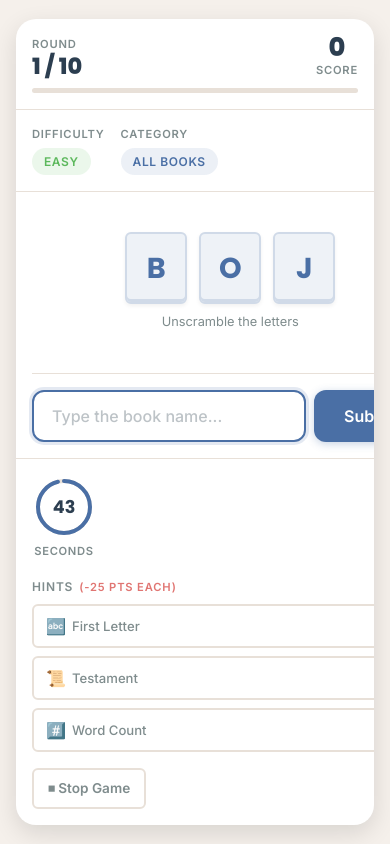
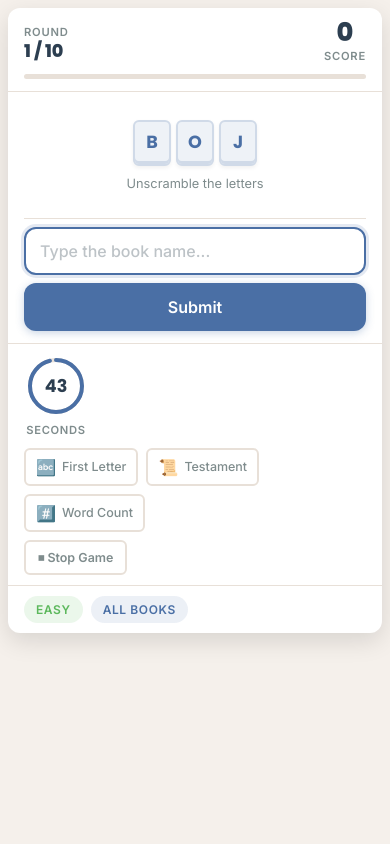
Before and after one commit to osx200/bible_scramble_game, a React (Vite) app: page / in a window 390 px wide. Both pictures are taken after a click on the button "Start Game". Built offline with nearby package versions, Linux system fonts and the light colour scheme.

Commit message:
Fixed teams mode feedback and button styling

```diff
--- a/src/components/AnswerInput/AnswerInput.module.css
+++ b/src/components/AnswerInput/AnswerInput.module.css
@@ -33,3 +33,13 @@
 .submitBtn {
   flex-shrink: 0;
 }
+
+@media (max-width: 400px) {
+  .wrapper {
+    flex-direction: column;
+  }
+
+  .input {
+    padding: 12px 14px;
+  }
+}
--- a/src/components/GameBoard/GameBoard.module.css
+++ b/src/components/GameBoard/GameBoard.module.css
@@ -194,43 +194,76 @@
 /* ── Mobile: single column ── */
 @media (max-width: 700px) {
   .wrapper {
-    padding: var(--spacing-md);
+    padding: 8px;
+    justify-content: flex-start;
+    min-height: 100dvh;
+    overflow-y: auto;
   }
 
-  .body {
-    grid-template-columns: 1fr;
+  .card {
+    border-radius: var(--radius);
+    /* let the card grow naturally — no fixed height */
   }
 
   .topStrip {
-    padding: var(--spacing-md);
+    padding: 12px var(--spacing-md);
   }
 
-  .leftSidebar {
+  .roundNumber {
+    font-size: 1.1rem;
+  }
+
+  /* Stack: center → right sidebar → left sidebar */
+  .body {
+    grid-template-columns: 1fr;
+    grid-template-rows: auto;
+  }
+
+  /* Put center first on mobile */
+  .center {
+    order: 1;
+    padding: 12px var(--spacing-md);
+    gap: var(--spacing-sm);
+  }
+
+  /* Timer + hints as a compact horizontal strip */
+  .rightSidebar {
+    order: 2;
     flex-direction: row;
     flex-wrap: wrap;
     align-items: center;
-    border-right: none;
-    border-bottom: 1px solid var(--color-border);
-    padding: var(--spacing-md);
-    gap: var(--spacing-md);
-  }
-
-  .rightSidebar {
-    flex-direction: row;
-    flex-wrap: wrap;
-    align-items: center;
+    justify-content: space-between;
     border-left: none;
     border-top: 1px solid var(--color-border);
-    padding: var(--spacing-md);
-    gap: var(--spacing-md);
+    padding: 10px var(--spacing-md);
+    gap: var(--spacing-sm);
   }
 
   .stopBtn {
     width: auto;
     margin-top: 0;
+    padding: 8px 12px;
+    font-size: 0.78rem;
   }
 
-  .center {
-    padding: var(--spacing-md);
+  /* Difficulty/category as a slim bottom strip */
+  .leftSidebar {
+    order: 3;
+    flex-direction: row;
+    flex-wrap: wrap;
+    align-items: center;
+    border-right: none;
+    border-top: 1px solid var(--color-border);
+    padding: 10px var(--spacing-md);
+    gap: var(--spacing-sm);
+  }
+
+  .sideLabel {
+    display: none;  /* hide labels on mobile to save space */
+  }
+
+  .teamBanner {
+    padding: 8px var(--spacing-md);
+    font-size: 0.82rem;
   }
 }
--- a/src/components/GameOver/GameOver.module.css
+++ b/src/components/GameOver/GameOver.module.css
@@ -147,3 +147,12 @@
   flex-direction: column;
   gap: var(--spacing-sm);
 }
+
+@media (max-width: 700px) {
+  .wrapper { padding: 12px; align-items: flex-start; overflow-y: auto; }
+  .card { padding: var(--spacing-lg); }
+  .title { font-size: 1.6rem; }
+  .stats { padding: var(--spacing-md); gap: var(--spacing-sm); }
+  .statValue { font-size: 1.4rem; }
+  .results { max-height: 160px; }
+}
--- a/src/components/HintPanel/HintPanel.module.css
+++ b/src/components/HintPanel/HintPanel.module.css
@@ -69,3 +69,24 @@
   opacity: 0.8;
   margin-left: 2px;
 }
+
+@media (max-width: 700px) {
+  .wrapper {
+    width: auto;
+  }
+
+  .buttons {
+    flex-direction: row;
+    flex-wrap: wrap;
+  }
+
+  .hintBtn {
+    width: auto;
+    padding: 7px 10px;
+    font-size: 0.78rem;
+  }
+
+  .title {
+    display: none;
+  }
+}
--- a/src/components/Menu/Menu.module.css
+++ b/src/components/Menu/Menu.module.css
@@ -57,3 +57,23 @@
   font-size: 0.8rem;
   color: var(--color-text-light);
 }
+
+@media (max-width: 700px) {
+  .wrapper {
+    padding: 12px;
+    align-items: flex-start;
+    overflow-y: auto;
+  }
+
+  .card {
+    padding: var(--spacing-lg);
+  }
+
+  .title {
+    font-size: 1.8rem;
+  }
+
+  .header {
+    margin-bottom: var(--spacing-lg);
+  }
+}
--- a/src/components/ScrambledWord/ScrambledWord.module.css
+++ b/src/components/ScrambledWord/ScrambledWord.module.css
@@ -47,3 +47,44 @@
   color: var(--color-text-muted);
   margin-top: var(--spacing-xs);
 }
+
+@media (max-width: 700px) {
+  .wrapper {
+    padding: var(--spacing-md) 0;
+  }
+
+  .group {
+    gap: 8px;
+  }
+
+  .wordGap {
+    width: 8px;
+  }
+
+  .tile {
+    width: 46px;
+    height: 54px;
+    font-size: 1.3rem;
+  }
+
+  .tile.prefix {
+    font-size: 1rem;
+  }
+}
+
+/* Very small screens — phones < 400px wide */
+@media (max-width: 400px) {
+  .group {
+    gap: 5px;
+  }
+
+  .tile {
+    width: 38px;
+    height: 46px;
+    font-size: 1.1rem;
+  }
+
+  .tile.prefix {
+    font-size: 0.9rem;
+  }
+}
--- a/src/components/TeamRegister/TeamRegister.module.css
+++ b/src/components/TeamRegister/TeamRegister.module.css
@@ -170,3 +170,9 @@
   text-align: center;
   margin-bottom: var(--spacing-sm);
 }
+
+@media (max-width: 700px) {
+  .wrapper { padding: 12px; align-items: flex-start; overflow-y: auto; }
+  .card { padding: var(--spacing-lg); }
+  .title { font-size: 1.4rem; }
+}
--- a/src/components/TeamResults/TeamResults.module.css
+++ b/src/components/TeamResults/TeamResults.module.css
@@ -158,3 +158,12 @@
   flex-direction: column;
   gap: var(--spacing-sm);
 }
+
+@media (max-width: 700px) {
+  .wrapper { padding: 12px; align-items: flex-start; overflow-y: auto; }
+  .card { padding: var(--spacing-lg); }
+  .title { font-size: 1.5rem; }
+  .teamRow { padding: var(--spacing-sm) var(--spacing-md); gap: var(--spacing-sm); }
+  .teamScore { font-size: 1.2rem; }
+  .rank { font-size: 1.3rem; min-width: 28px; }
+}
--- a/src/components/TeamTransition/TeamTransition.module.css
+++ b/src/components/TeamTransition/TeamTransition.module.css
@@ -169,3 +169,10 @@
   font-size: 0.68rem;
   color: var(--color-text-muted);
 }
+
+@media (max-width: 700px) {
+  .wrapper { padding: 12px; align-items: flex-start; overflow-y: auto; }
+  .card { padding: var(--spacing-lg); }
+  .teamName { font-size: 1.8rem; }
+  .scoreBoard { max-height: 240px; overflow-y: auto; }
+}
--- a/src/components/shared/Button.jsx
+++ b/src/components/shared/Button.jsx
@@ -9,6 +9,7 @@ export default function Button({
   disabled = false,
   type = 'button',
   className = '',
+  style,
 }) {
   const classes = [
     styles.btn,
@@ -21,7 +22,7 @@ export default function Button({
     .join(' ')
 
   return (
-    <button type={type} className={classes} onClick={onClick} disabled={disabled}>
+    <button type={type} className={classes} onClick={onClick} disabled={disabled} style={style}>
       {children}
     </button>
   )
--- a/src/context/GameContext.jsx
+++ b/src/context/GameContext.jsx
@@ -21,6 +21,7 @@ const initialState = {
   roundsPerTeam: 10,
   currentTeamIndex: 0,
   lastRoundResult: null,  // { correct, pointsEarned, bookName, teamName, teamColor } shown on transition
+  _pendingTeamNext: null, // stores next-team data while feedback overlay is visible
 
   // ── Solo round state ──────────────────────────────────────
   books: [],
@@ -124,11 +125,22 @@ function resolveNextRound(state, result, isCorrect) {
     })
 
     const allDone = updatedTeamStates.every((ts) => ts.roundsPlayed >= roundsPerTeam)
-    if (allDone) {
-      return {
-        ...state,
+    const nextTeamIndex = allDone ? -1 : findNextTeamIndex(updatedTeamStates, currentTeamIndex, roundsPerTeam)
+
+    // Stay in 'playing' so RoundFeedback overlay can display for 1.5s.
+    // CLEAR_LAST_RESULT will pick up _pendingTeamNext and apply the real transition.
+    return {
+      ...state,
+      score: newScore,
+      streak: newStreak,
+      bestStreak: newBestStreak,
+      roundResults: newRoundResults,
+      lastResult,
+      timeRemaining: -1,  // freeze timer so it doesn't tick or fire TIME_UP
+      _pendingTeamNext: {
         teamStates: updatedTeamStates,
-        lastResult,
+        nextTeamIndex,
+        allDone,
         lastRoundResult: {
           correct: isCorrect,
           pointsEarned: result.pointsEarned,
@@ -136,24 +148,7 @@ function resolveNextRound(state, result, isCorrect) {
           teamName: currentTeam.name,
           teamColor: currentTeam.color,
         },
-        phase: 'team-results',
-      }
-    }
-
-    const nextTeamIndex = findNextTeamIndex(updatedTeamStates, currentTeamIndex, roundsPerTeam)
-    return {
-      ...state,
-      teamStates: updatedTeamStates,
-      currentTeamIndex: nextTeamIndex,
-      lastResult,
-      lastRoundResult: {
-        correct: isCorrect,
-        pointsEarned: result.pointsEarned,
-        bookName: result.book.name,
-        teamName: currentTeam.name,
-        teamColor: currentTeam.color,
       },
-      phase: 'team-transition',
     }
   }
 
@@ -272,6 +267,7 @@ function reducer(state, action) {
         roundsPerTeam,
         currentTeamIndex: 0,
         lastRoundResult: null,
+        _pendingTeamNext: null,
         phase: 'team-transition',
       }
     }
@@ -306,8 +302,21 @@ function reducer(state, action) {
       return { ...state, hintsUsed: state.hintsUsed + 1, revealedHints: [...state.revealedHints, hintType] }
     }
 
-    case 'CLEAR_LAST_RESULT':
+    case 'CLEAR_LAST_RESULT': {
+      if (state._pendingTeamNext) {
+        const { teamStates, nextTeamIndex, allDone, lastRoundResult } = state._pendingTeamNext
+        return {
+          ...state,
+          lastResult: null,
+          _pendingTeamNext: null,
+          teamStates,
+          lastRoundResult,
+          currentTeamIndex: allDone ? state.currentTeamIndex : nextTeamIndex,
+          phase: allDone ? 'team-results' : 'team-transition',
+        }
+      }
       return { ...state, lastResult: null }
+    }
 
     case 'RESTART':
       return {
--- a/src/styles/global.css
+++ b/src/styles/global.css
@@ -21,6 +21,7 @@ body {
   line-height: 1.6;
   -webkit-font-smoothing: antialiased;
   min-height: 100vh;
+  overflow-x: hidden;   /* prevent horizontal scroll globally */
 }
 
 button {
```
Also changed, not shown: 5 other files (tests, documents, lock files or other folders).
